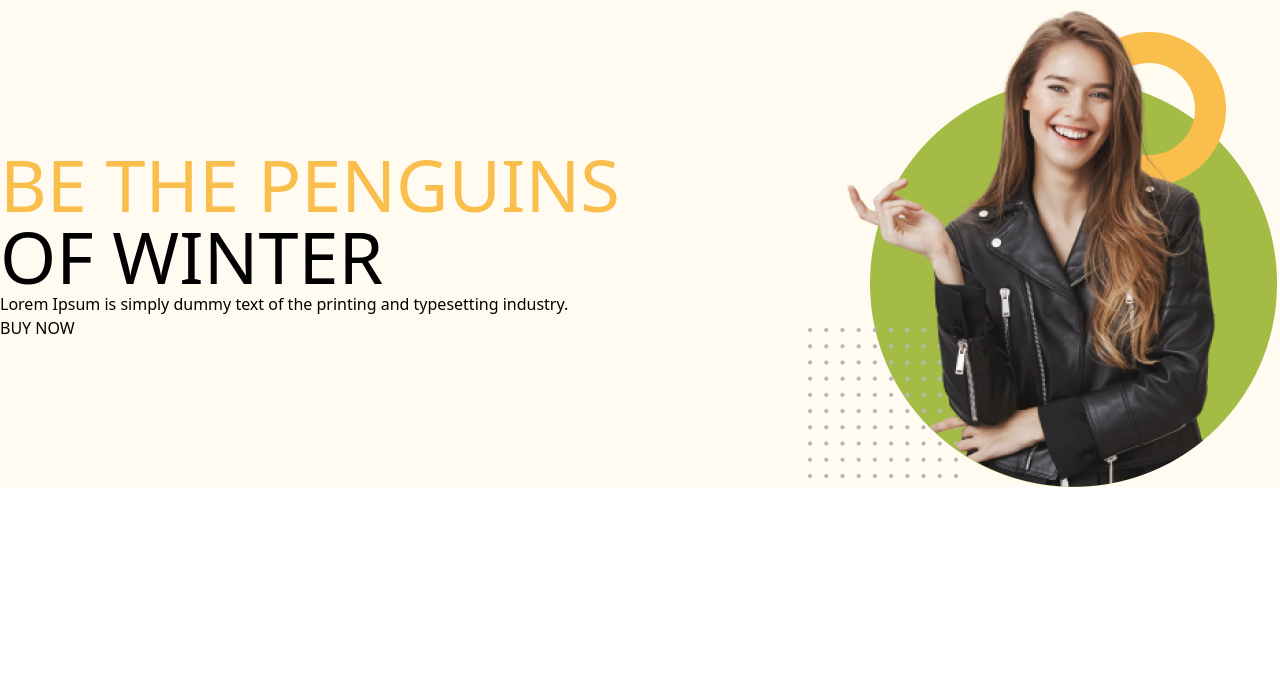
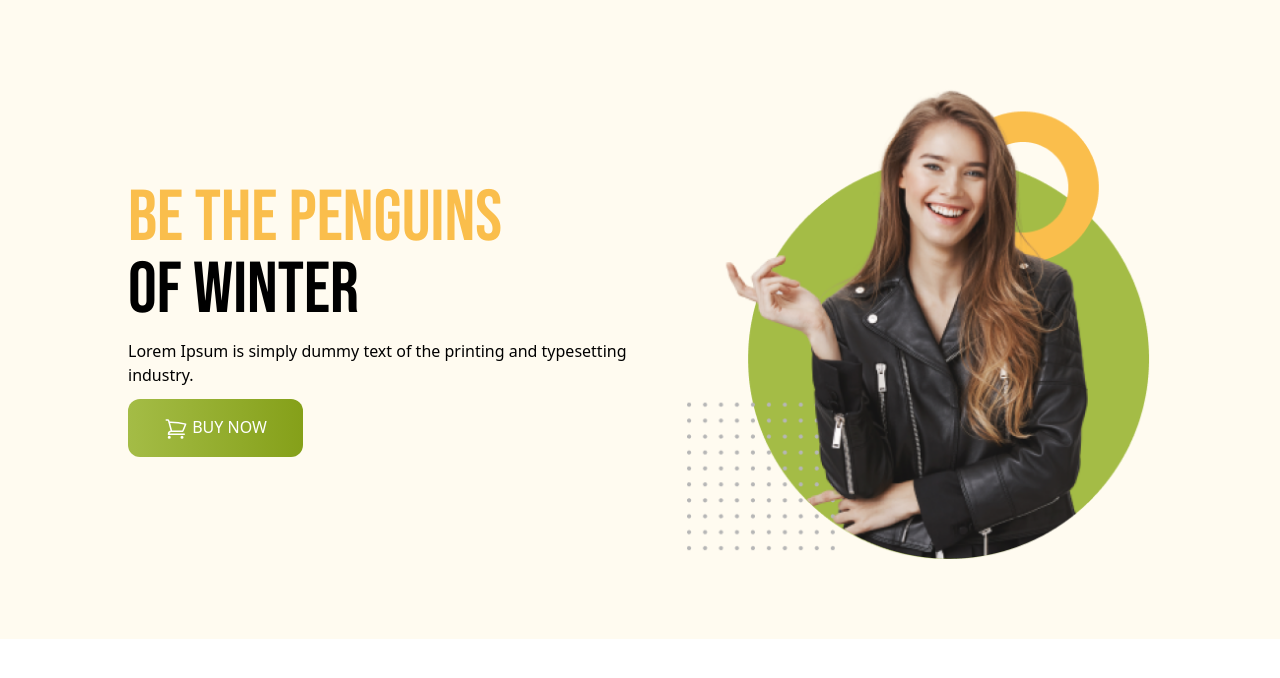
Before and after one commit to atik247/penguin-fashion, a plain HTML site: page index.html in a window 1280 px wide. Drawn offline with nearby package versions, Linux system fonts and the light colour scheme.

Commit message:
banner completed

```diff
--- a/index.html
+++ b/index.html
@@ -1,38 +1,64 @@
 <!DOCTYPE html>
 <html lang="en">
   <head>
-    <meta charset="UTF-8">
-    <meta name="viewport" content="width=device-width, initial-scale=1.0">
+    <meta charset="UTF-8" />
+    <meta name="viewport" content="width=device-width, initial-scale=1.0" />
     <title>Penguin Fashion</title>
     <script src="https://cdn.tailwindcss.com"></script>
+    <link rel="preconnect" href="https://fonts.googleapis.com" />
+    <link rel="preconnect" href="https://fonts.gstatic.com" crossorigin />
+    <link
+      href="https://fonts.googleapis.com/css2?family=Bebas+Neue&display=swap"
+      rel="stylesheet"/>
+    <style>
+        .font-bebas{
+            font-family: 'Bebas Neue', sans-serif;
+        }
+    </style>
   </head>
   <body>
-    <header class="bg-[#FFFBF0]">
+    <header class="bg-[#FFFBF0] py-20 px-4 md:px-32">
       <!-- Nav bar -->
-        <nav>
+      <nav></nav>
+      <!-- banner section -->
+      <div class="flex flex-col md:flex-row justify-between items-center">
+        <div class="space-y-3">
+          <h1 class="text-7xl uppercase font-bebas">
+            <span class="text-[#FABE4C]">Be the Penguins</span>
+            <br />
+            of Winter
+          </h1>
+          <p>
+            Lorem Ipsum is simply dummy text of the printing and typesetting
+            industry.
+          </p>
+          <button
+            class="py-4 px-9 bg-gradient-to-r from-[#A4BC46] to-[#85A019] rounded-xl uppercase text-white font-medium"
+          >
+            <svg
+              xmlns="http://www.w3.org/2000/svg"
+              fill="none"
+              viewBox="0 0 24 24"
+              stroke-width="1.5"
+              stroke="currentColor"
+              class="w-6 h-6 inline"
+            >
+              <path
+                stroke-linecap="round"
+                stroke-linejoin="round"
+                d="M2.25 3h1.386c.51 0 .955.343 1.087.835l.383 1.437M7.5 14.25a3 3 0 00-3 3h15.75m-12.75-3h11.218c1.121-2.3 2.1-4.684 2.924-7.138a60.114 60.114 0 00-16.536-1.84M7.5 14.25L5.106 5.272M6 20.25a.75.75 0 11-1.5 0 .75.75 0 011.5 0zm12.75 0a.75.75 0 11-1.5 0 .75.75 0 011.5 0z"
+              />
+            </svg>
 
-        </nav>
-        <!-- banner section -->
-        <div class="flex justify-between items-center">
-            <div>
-                <h1 class="text-7xl uppercase">
-                    <span class="text-[#FABE4C]">Be the Penguins</span>
-                    <br>
-                    of Winter</h1>
-                    <p>Lorem Ipsum is simply dummy text of the printing
-                        and typesetting industry.</p>
-                    <button>BUY NOW</button>
+            BUY NOW
+          </button>
         </div>
         <div>
-                <img src="images/model.png" alt="">
+          <img src="images/model.png" alt="" />
         </div>
       </div>
     </header>
-    <main>
-
-    </main>
-    <footer>
-
-    </footer>
+    <main></main>
+    <footer></footer>
   </body>
 </html>
```
Lines whose indentation alone changed are shown as unchanged.
